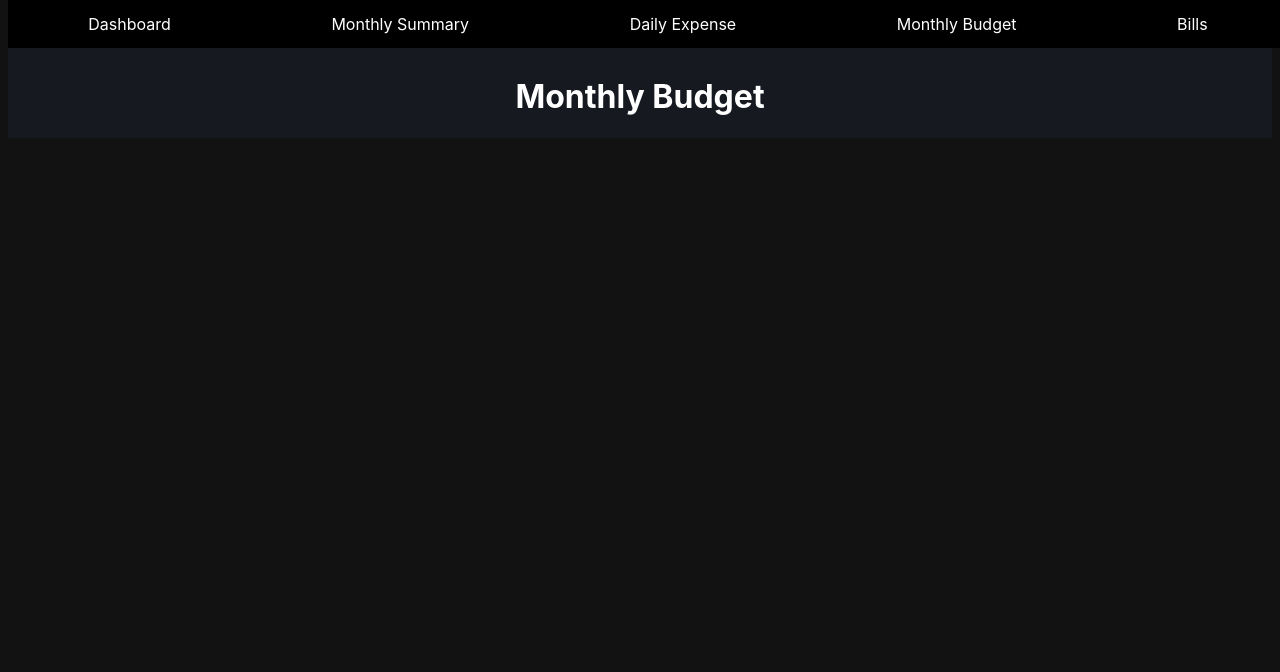
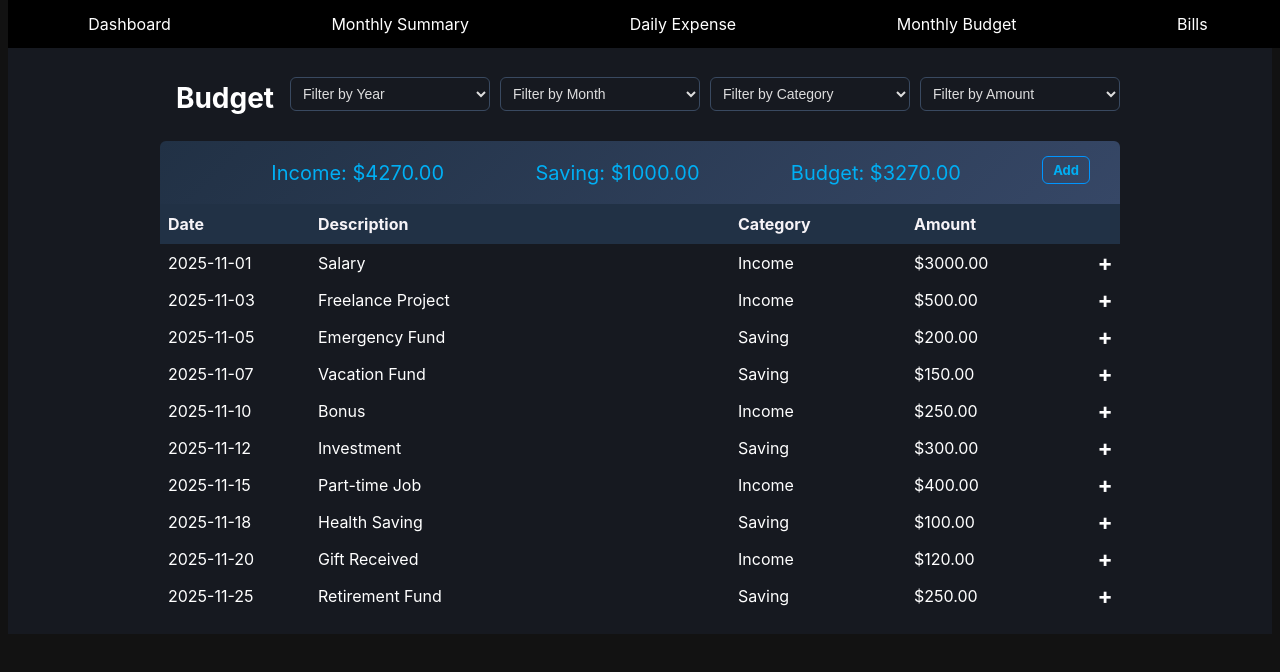
Before and after one commit to betty2002o/BudgetPlanner, a React (Vite) app in the folder client/: page /monthly-budget in a window 1280 px wide. Shown: the top 672 px of the page. Built offline with nearby package versions, Linux system fonts and the light colour scheme.

Commit message:
added monthly budget

```diff
--- a/client/src/App.jsx
+++ b/client/src/App.jsx
@@ -3,14 +3,13 @@ import "./App.css";
 import Navbar from "./components/Navbar/Navbar";
 import DailyExpense from "./components/DailyExpense/DailyExpense";
 import Bill from "./components/Bills/Bills";
-import { TodayProvider } from "./contexts/TodayContext";
+import MonthlyBudget from "./components/MonthlyBudget/MonthlyBudget";
 
 function App() {
   return (
     <BrowserRouter>
       <Navbar />
       <div className="body-wrapper">
-        <TodayProvider>
         <Routes>
           <Route path="/" element={<h1>Dashboard</h1>} />
           <Route path="/monthly-summary" element={<h1>Monthly Summary</h1>} />
@@ -18,10 +17,12 @@ function App() {
             path="/daily-expense"
             element={<DailyExpense Type="Daily Expense" />}
           />
-            <Route path="/monthly-budget" element={<h1>Monthly Budget</h1>} />
+          <Route
+            path="/monthly-budget"
+            element={<MonthlyBudget Type="Budget" />}
+          />
           <Route path="/bills" element={<Bill Type="Bills" />} />
         </Routes>
-        </TodayProvider>
       </div>
     </BrowserRouter>
   );
--- a/client/src/components/Bills/Bills.jsx
+++ b/client/src/components/Bills/Bills.jsx
@@ -8,24 +8,50 @@ export default function Bill({ Type }) {
       date: "2025-01-05",
       description: "Electricity Bill",
       amount: 88.0,
+      paid: true,
     },
-    { id: 2, date: "2025-01-10", description: "Water Bill", amount: 45.5 },
-    { id: 3, date: "2025-01-15", description: "Internet Bill", amount: 60.0 },
-    { id: 4, date: "2025-01-20", description: "Gas Bill", amount: 72.25 },
+    {
+      id: 2,
+      date: "2025-01-10",
+      description: "Water Bill",
+      amount: 45.5,
+      paid: false,
+    },
+    {
+      id: 3,
+      date: "2025-01-15",
+      description: "Internet Bill",
+      amount: 60.0,
+      paid: true,
+    },
+    {
+      id: 4,
+      date: "2025-01-20",
+      description: "Gas Bill",
+      amount: 72.25,
+      paid: false,
+    },
     {
       id: 5,
       date: "2025-01-25",
       description: "Trash Collection",
       amount: 30.0,
+      paid: true,
     },
-    { id: 6, date: "2025-01-28", description: "Phone Bill", amount: 55.0 },
+    {
+      id: 6,
+      date: "2025-01-28",
+      description: "Phone Bill",
+      amount: 55.0,
+      paid: false,
+    },
   ];
 
-  const columns = ["Date", "Description", "Amount"];
+  const columns = ["Date", "Description", "Amount", "Paid"];
   return (
     <div>
       <PageHeaderWithFilters Type={Type} />
-      <TrackerTable columns={columns} data={bills} />
+      <TrackerTable columns={columns} data={bills} Type={Type} />
     </div>
   );
 }
--- a/client/src/components/DailyExpense/DailyExpense.jsx
+++ b/client/src/components/DailyExpense/DailyExpense.jsx
@@ -2,7 +2,6 @@ import React from "react";
 import PageHeaderWithFilters from "../PageHeaderWithFilters/PageHeaderWithFilters";
 import TrackerTable from "../TrackerTable/TrackerTable";
 export default function DailyExpense({ Type }) {
-  const columns = ["Date", "Description", "Category", "Amount"];
   const expenses = [
     {
       date: "2025-01-12",
@@ -23,10 +22,12 @@ export default function DailyExpense({ Type }) {
       amount: 12.5,
     },
   ];
+  const columns = ["Date", "Description", "Category", "Amount"];
+
   return (
     <div>
       <PageHeaderWithFilters Type={Type} />
-      <TrackerTable columns={columns} data={expenses} />
+      <TrackerTable columns={columns} data={expenses} Type={Type} />
     </div>
   );
 }
--- /dev/null
+++ b/client/src/components/MonthlyBudget/MonthlyBudget.jsx
@@ -0,0 +1,75 @@
+import React from "react";
+import PageHeaderWithFilters from "../PageHeaderWithFilters/PageHeaderWithFilters";
+import TrackerTable from "../TrackerTable/TrackerTable";
+
+export default function MonthlyBudget({ Type }) {
+  const monthlyBudget = [
+    {
+      date: "2025-11-01",
+      description: "Salary",
+      category: "Income",
+      amount: 3000,
+    },
+    {
+      date: "2025-11-03",
+      description: "Freelance Project",
+      category: "Income",
+      amount: 500,
+    },
+    {
+      date: "2025-11-05",
+      description: "Emergency Fund",
+      category: "Saving",
+      amount: 200,
+    },
+    {
+      date: "2025-11-07",
+      description: "Vacation Fund",
+      category: "Saving",
+      amount: 150,
+    },
+    {
+      date: "2025-11-10",
+      description: "Bonus",
+      category: "Income",
+      amount: 250,
+    },
+    {
+      date: "2025-11-12",
+      description: "Investment",
+      category: "Saving",
+      amount: 300,
+    },
+    {
+      date: "2025-11-15",
+      description: "Part-time Job",
+      category: "Income",
+      amount: 400,
+    },
+    {
+      date: "2025-11-18",
+      description: "Health Saving",
+      category: "Saving",
+      amount: 100,
+    },
+    {
+      date: "2025-11-20",
+      description: "Gift Received",
+      category: "Income",
+      amount: 120,
+    },
+    {
+      date: "2025-11-25",
+      description: "Retirement Fund",
+      category: "Saving",
+      amount: 250,
+    },
+  ];
+  const columns = ["Date", "Description", "Category", "Amount"];
+  return (
+    <div>
+      <PageHeaderWithFilters Type={Type} />
+      <TrackerTable columns={columns} data={monthlyBudget} type={Type} />
+    </div>
+  );
+}
--- a/client/src/components/PageHeaderWithFilters/PageHeaderWithFilters.jsx
+++ b/client/src/components/PageHeaderWithFilters/PageHeaderWithFilters.jsx
@@ -2,25 +2,77 @@ import React from "react";
 import "./PageHeaderWithFilters.css";
 
 export default function PageHeaderWithFilters({ Type }) {
+  const currentYear = new Date().getFullYear();
+  const startYear = currentYear - 5;
+  const years = [];
+
+  for (let y = currentYear; y >= startYear; y--) {
+    years.push(y);
+  }
+  const months = [
+    "Jan",
+    "Feb",
+    "Mar",
+    "Apr",
+    "May",
+    "Jun",
+    "Jul",
+    "Aug",
+    "Sep",
+    "Oct",
+    "Nov",
+    "Dec",
+  ];
+  const budgetCategory = ["Income", "Saving"];
+  const expenseCategory = [
+    "Household",
+    "Food",
+    "Health Care",
+    "Credit & Loan",
+    "Personal",
+    "Transportation",
+    "Entertainment",
+    "Other",
+  ];
+  let categories = [];
+  if (Type === "Budget") {
+    categories = budgetCategory;
+  } else if (Type === "Daily Expense") {
+    categories = expenseCategory;
+  }
+
   return (
     <div className="header-wrapper">
       <div className="container d-flex">
         <h1 className="header-title flex-grow">{Type}</h1>
         <div className="header-filters  d-flex">
-          <select name="" id="">
-            <option value="">Filter by Year </option>
-            <option value="">Jan </option>
+          <select name="year" id="year">
+            <option value="">Filter by Year</option>
+            {years.map((year) => (
+              <option key={year} value={year}>
+                {year}
+              </option>
+            ))}
           </select>
-          <select name="" id="">
-            <option value="">Filter by Month </option>
-            <option value="">Jan </option>
+          <select name="month" id="month">
+            <option value="">Filter by Month</option>
+            {months.map((month, index) => (
+              <option key={index} value={month}>
+                {month}
+              </option>
+            ))}
           </select>
-          {Type !== "Bills" && (
-            <select name="" id="">
-              <option value="">Filter by Category </option>
-              <option value="">Jan </option>
+          {categories.length > 0 && (
+            <select name="category" id="category">
+              <option value="">Filter by Category</option>
+              {categories.map((cat, index) => (
+                <option key={index} value={cat}>
+                  {cat}
+                </option>
+              ))}
             </select>
           )}
+
           {Type !== "Bills" && (
             <select name="" id="">
               <option value="">Filter by Amount </option>
@@ -28,6 +80,13 @@ export default function PageHeaderWithFilters({ Type }) {
               <option value="">50 and above </option>
             </select>
           )}
+          {Type == "Bills" && (
+            <select name="" id="">
+              <option value="">Filter by Paid </option>
+              <option value="">Yes</option>
+              <option value="">No </option>
+            </select>
+          )}
         </div>
       </div>
     </div>
--- a/client/src/components/TrackerTable/TrackerTable.css
+++ b/client/src/components/TrackerTable/TrackerTable.css
@@ -44,8 +44,16 @@ td.add:hover {
   color: #fff;
 }
 
-.pre-table-title > span:first-child {
-  margin-bottom: 20px;
+.budget-summary {
+  display: flex;
+  flex-direction: column;
+  justify-content: space-evenly;
+  align-items: center;
+  gap: 10px;
+}
+
+.pre-table-title > span {
+  margin-bottom: 5px;
 }
 @media (min-width: 768px) {
   .table-products th:nth-child(2),
@@ -60,4 +68,7 @@ td.add:hover {
   .pre-table-title > span:first-child {
     margin-bottom: 0;
   }
+  .budget-summary {
+    flex-direction: row;
+  }
 }
--- a/client/src/components/TrackerTable/TrackerTable.jsx
+++ b/client/src/components/TrackerTable/TrackerTable.jsx
@@ -1,20 +1,35 @@
-import React, { useContext } from "react";
+import React from "react";
 import "./TrackerTable.css";
-import { TodayContext } from "../../contexts/TodayContext";
 
-export default function TrackerTable({ columns, data }) {
-  const { today } = useContext(TodayContext);
-
-  const month = today.toLocaleDateString("en-US", { month: "short" });
-  const day = today.getDate();
-  const weekday = today.toLocaleDateString("en-US", { weekday: "long" });
-  const year = today.getFullYear();
-
+export default function TrackerTable({ columns, data, type }) {
+  console.log("ty", type);
+  let totalIncome = 0;
+  let totalSaving = 0;
+  let totalAmount = 0;
+  if (type == "Budget") {
+    totalIncome = data
+      .filter((item) => item.category === "Income")
+      .reduce((sum, item) => sum + item.amount, 0);
+    totalSaving = data
+      .filter((item) => item.category === "Saving")
+      .reduce((sum, item) => sum + item.amount, 0);
+    totalAmount = totalIncome - totalSaving;
+  } else {
+    totalAmount = data.reduce((sum, item) => sum + item.amount, 0);
+  }
   return (
     <div className="container">
       <div className="pre-table-title d-flex">
         <span className="flex-grow text-left">
-          {`${month} ${day} ${weekday}, ${year}`}
+          {type == "Budget" ? (
+            <span className="budget-summary">
+              <div> Income: ${totalIncome.toFixed(2)}</div>
+              <div>Saving: ${totalSaving.toFixed(2)} </div>
+              <div> Budget: ${totalAmount.toFixed(2)}</div>
+            </span>
+          ) : (
+            <span>Total: ${totalAmount.toFixed(2)}</span>
+          )}
         </span>
         <span className="btn btn-sm  btn-outline ">Add</span>
       </div>
@@ -25,30 +40,24 @@ export default function TrackerTable({ columns, data }) {
               <th key={col}>{col}</th>
             ))}
             <th></th>
-            {/* <th>Date</th>
-            <th>Description</th>
-            <th>Category</th>
-            <th>Amount</th>
-            <th></th> */}
           </tr>
         </thead>
         <tbody>
-          {/* {expenses.map((exp) => (
-            <tr key={exp.id}>
-              <td>{exp.date}</td>
-              <td>{exp.description}</td>
-              <td>{exp.category}</td>
-              <td>${exp.amount.toFixed(2)}</td>
-              <td className="add">+</td>
-            </tr>
-          ))} */}
-          {data.map((row, index) => (
-            <tr key={index}>
-              {columns.map((col, i) => (
-                <td key={i}>
-                  {row[col.toLowerCase()] ?? ""} {/* match keys in row */}
-                </td>
-              ))}
+          {data.map((row, idx) => (
+            <tr key={idx}>
+              {columns.map((col, i) => {
+                if (col === "Paid")
+                  return <td key={i}>{row.paid ? "Yes" : "No"}</td>;
+                if (col === "Amount")
+                  return <td key={i}>${row.amount.toFixed(2)}</td>;
+                if (col === "Category")
+                  return <td key={i}>{row.category ?? ""}</td>;
+                if (col === "Description")
+                  return <td key={i}>{row.description}</td>;
+                if (col === "Date") return <td key={i}>{row.date}</td>;
+
+                return <td key={i}>{row[col.toLowerCase()] ?? ""}</td>;
+              })}
               <td className="add">+</td>
             </tr>
           ))}
--- a/client/src/contexts/TodayContext.jsx
+++ /dev/null
@@ -1,13 +0,0 @@
-import React, { createContext, useState } from "react";
-
-export const TodayContext = createContext();
-
-export const TodayProvider = ({ children }) => {
-  const [today, setToday] = useState(new Date());
-
-  return (
-    <TodayContext.Provider value={{ today, setToday }}>
-      {children}
-    </TodayContext.Provider>
-  );
-};
```
Lines whose indentation alone changed are shown as unchanged.
